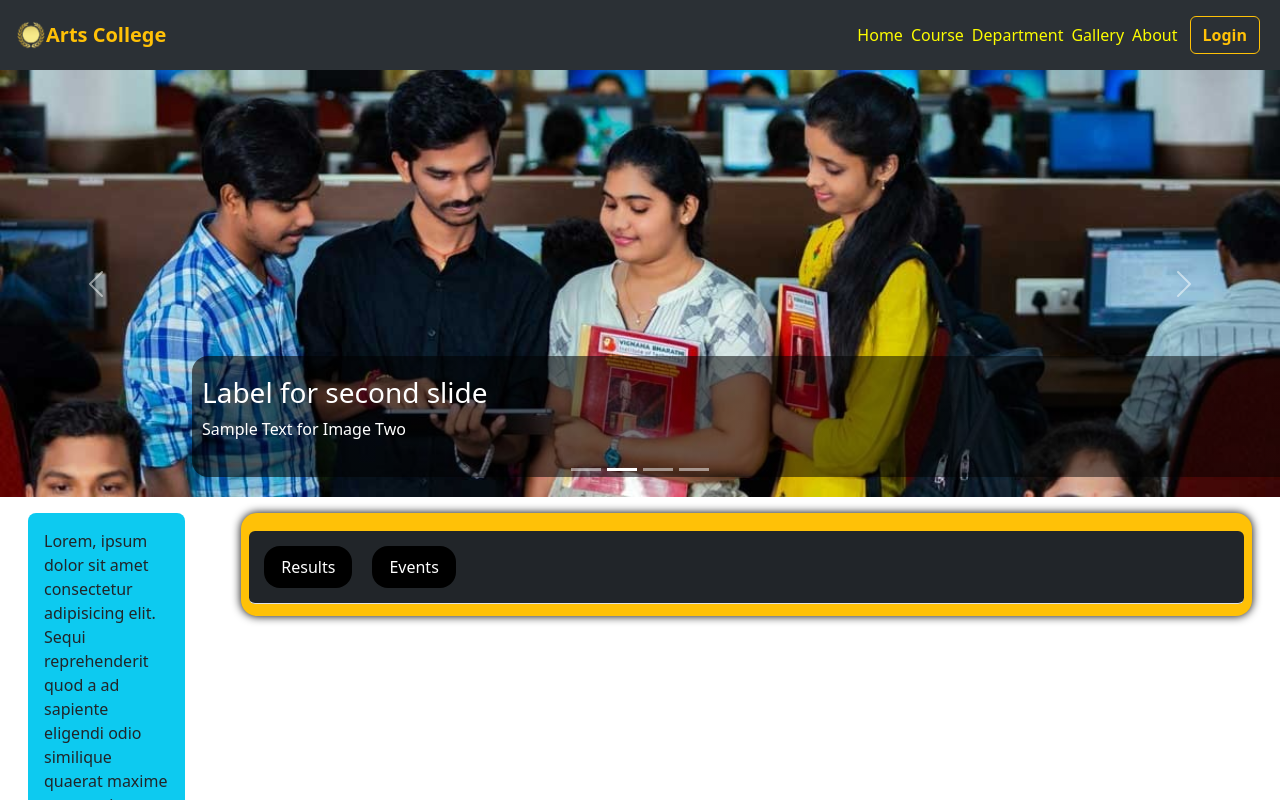
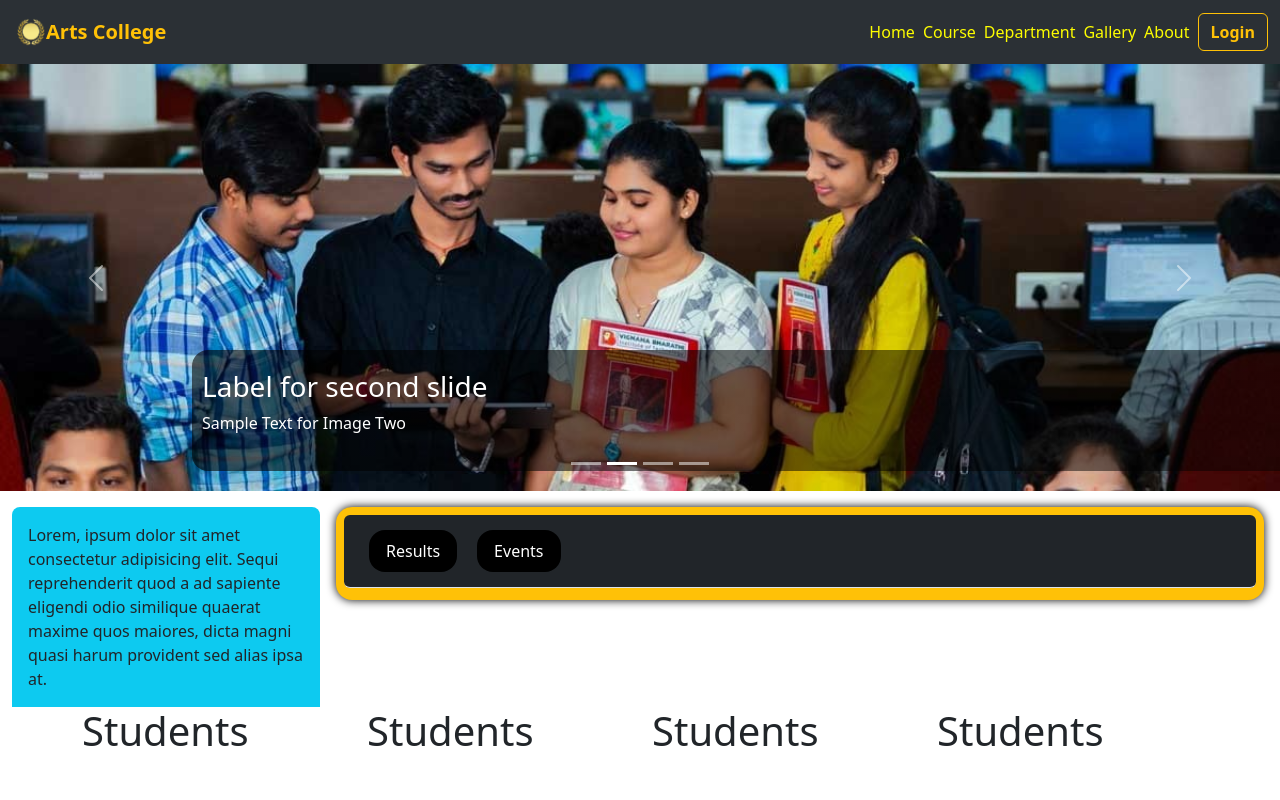
Before and after one commit to keppuraja3/College_Management, a React (Vite) app: page / in a window 1280 px wide. Shown: the top 800 px of the page. Built offline with nearby package versions, Linux system fonts and the light colour scheme.

Commit message:
project updated 3

```diff
--- a/src/Admin/Admin.jsx
+++ b/src/Admin/Admin.jsx
@@ -179,7 +179,7 @@ function Admin() {
             </div>
           </Col>
           {/* Right Side Container  */}
-          <Col lg={10} className="pt-3 bg-info ">
+          <Col lg={10} className="pt-3 ">
             <Outlet />
           </Col>
         </Row>
--- a/src/Admin/Admin_Header.jsx
+++ b/src/Admin/Admin_Header.jsx
@@ -64,7 +64,7 @@ function Admin_Header() {
               src="/img/menu.png"
               width="30"
               onClick={offcanvasHandleShow}
-              className="d-md-none pe-1"
+              className="d-lg-none pe-1"
             />
             <Link to="/admin">
               <img
--- a/src/Admin/Css/Admin.css
+++ b/src/Admin/Css/Admin.css
@@ -5,8 +5,8 @@
 }
 body {
   transition: all 0.4s;
-  background: #4d4d4d;
 }
+
 .leftSideContainer ul {
   padding-left: 0px;
 }
@@ -21,7 +21,7 @@ body {
 }
 
 .leftSideContainer ul li:hover, .active {
-  background: #3c4b5267;
+  background: #80898d9f;
 }
 
 .searchBox input {
--- a/src/Admin/Dashboard.jsx
+++ b/src/Admin/Dashboard.jsx
@@ -9,7 +9,7 @@ function Dashboard() {
 
   return (
     <>
-      <Container fliud className="ps-1 pe-1 ">
+      <Container fliud className="ps-3 pe-1 ">
         <Row className="g-3 mb-3">
           <Col lg={3} md={4} sm={6} xs={12} className="p-1">
             <div className=" rounded-3 bg-warning text-center px-2 py-3 text-black fw-bold fs-5 h-100 ">
@@ -81,7 +81,7 @@ function Dashboard() {
           </Col>{" "}
         </Row>
       </Container>
-      <Container fluid className="ps-1 pe-1">
+      <Container fluid className="ps-3 pe-1">
         <Row className=" gy-3">
           <Col lg={4} md={12} className=" bg-success rounded-3 text-light p-3">
             Lorem ipsum dolor sit amet consectetur a dipisicing elit.
--- a/src/App.jsx
+++ b/src/App.jsx
@@ -48,6 +48,7 @@ function App() {
           <Route path="department" element={<Department />} />
           <Route path="about" element={<About />} />
         </Route>
+
         <Route path="/admin" element={<Admin />}>
           <Route path="*" element={<PageNotFound />} />
           <Route path="" element={<Dashboard />} />
--- a/src/Header.jsx
+++ b/src/Header.jsx
@@ -206,14 +206,13 @@ function Header() {
               </Link>
 
               <Link
-                className=" m-1 align-items-center d-flex justify-content-center "
+                className=" m-1 align-items-center d-flex justify-content-center me-2 "
                 to="/about"
               >
                 About
               </Link>
 
               <div className=" d-flex justify-content-center ">
-                <Nav.Link>
                 <Button
                   onClick={handleShow}
                   className=" fw-bold "
@@ -221,7 +220,6 @@ function Header() {
                 >
                   Login
                 </Button>
-                </Nav.Link>
               </div>
             </Nav>
           </Navbar.Collapse>
--- a/src/Home.jsx
+++ b/src/Home.jsx
@@ -77,17 +77,18 @@ function Home() {
         </Carousel.Item>
       </Carousel>
 
-      <Container fluid>
-        <Row>
-          <Col md={2}>
-            <div className=" bg-info rounded-3 p-3 m-3 h-100">
+      {/* Notification container */}
+      <Container fluid className=" overflow-hidden ">
+        <Row className="gy-3">
+          <Col md={3} className="pe-0">
+            <div className=" bg-info rounded-3 p-3 mt-3 h-100 rounded-3">
               Lorem, ipsum dolor sit amet consectetur adipisicing elit. Sequi
               reprehenderit quod a ad sapiente eligendi odio similique quaerat
               maxime quos maiores, dicta magni quasi harum provident sed alias
               ipsa at.
             </div>
           </Col>
-          <Col md={10}>
+          <Col md={9} className="px-0">
             {/* Result and evets notification content */}
             <div className="notification-container bg-warning">
               <Tabs
@@ -168,6 +169,24 @@ function Home() {
           </Col>
         </Row>
       </Container>
+
+      {/* No of count of students and staffs container  */}
+      <Container className="">
+        <Row>
+          <Col lg={3} md={4} sm={6} xs={12}>
+            <h1>Students</h1>
+          </Col>
+          <Col lg={3} md={4} sm={6} xs={12}>
+            <h1>Students</h1>
+          </Col>
+          <Col lg={3} md={4} sm={6} xs={12}>
+            <h1>Students</h1>
+          </Col>
+          <Col lg={3} md={4} sm={6} xs={12}>
+            <h1>Students</h1>
+          </Col>
+        </Row>
+      </Container>
     </>
   );
 }
--- a/src/assets/Css/Header.css
+++ b/src/assets/Css/Header.css
@@ -2,3 +2,24 @@
   text-decoration: none !important;
   color: rgb(253, 253, 0) !important;
 }
+
+
+#basic-navbar-nav .navbar-nav a{
+  position: relative;
+}
+
+
+#basic-navbar-nav .navbar-nav a::before{
+  content: '';
+  position: absolute;
+  bottom: 0;
+  height: 3px;
+  width: 0%;
+  border-radius: 1rem;
+  background: #fff;
+  transition: all .4s;
+}
+
+#basic-navbar-nav .navbar-nav a:hover::before{
+  width: 100%;
+}
--- a/src/assets/Css/Home.css
+++ b/src/assets/Css/Home.css
@@ -21,11 +21,9 @@
     color: #ffffff;
 }
 
-.notification-container  ul:nth-child(1){
-    /* background: red; */
-    padding: 5px;
-    margin-top: 10px;
-    margin-bottom: 1px;
+.notification-container  ul{
+    padding: 5px 2px 5px 15px ;
+    margin: 0px;
     overflow: scroll;
     overflow-x: hidden;
     max-height: 230px;
```
Lines whose indentation alone changed are shown as unchanged.
